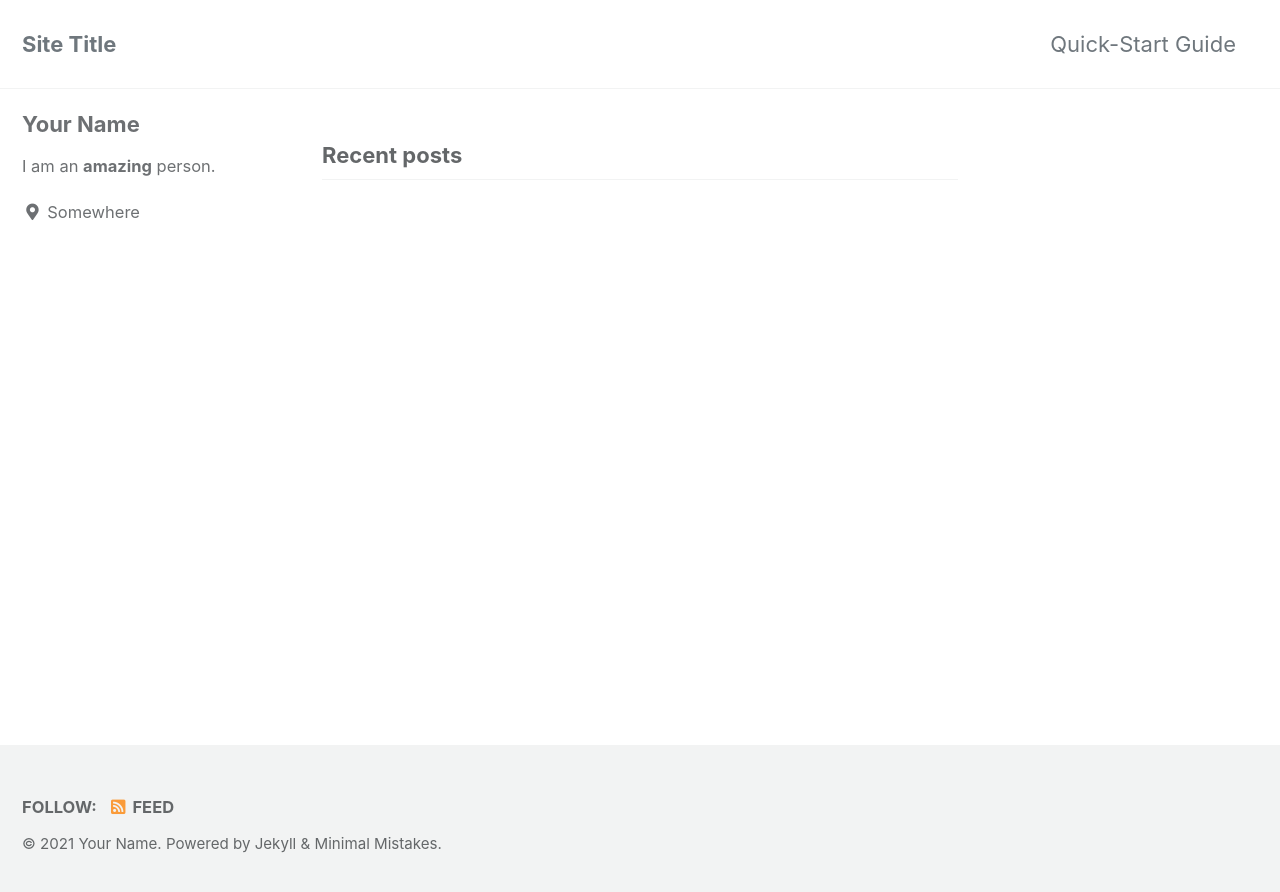
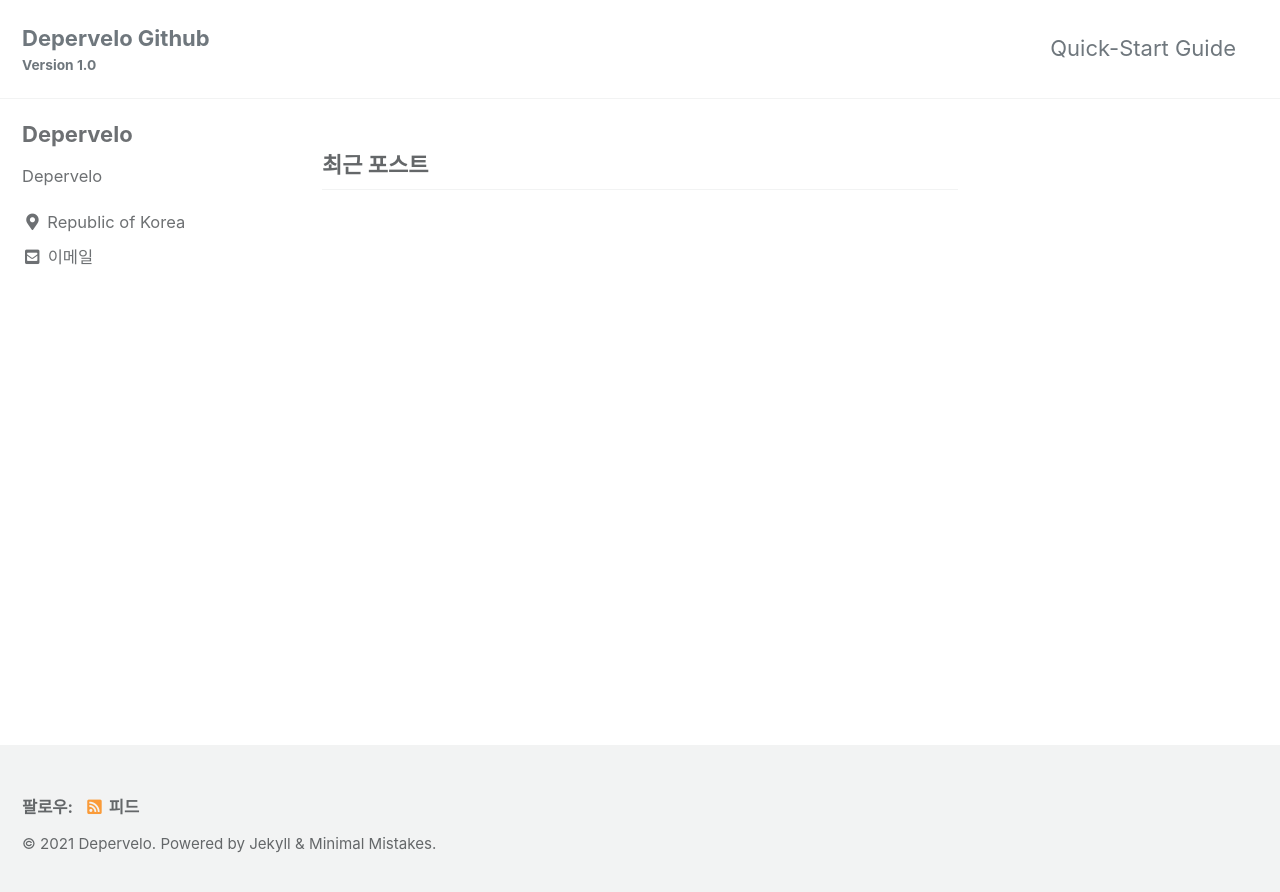
Before and after one commit to depervelo/Jekyll-theme, a Jekyll site: the page built from index.html, in a window 1280 px wide. Shown: the top 892 px of the page. Built offline with Jekyll 4.4.1, drawn with Linux system fonts in a browser that asks for light colours; cached includes are drawn as plain includes; the list of posts is cut into pages by our own code.

Commit message:
update _config.yml

```diff
--- a/_config.yml
+++ b/_config.yml
@@ -15,15 +15,15 @@
 minimal_mistakes_skin    : "default" # "air", "aqua", "contrast", "dark", "dirt", "neon", "mint", "plum", "sunrise"
 
 # Site Settings
-locale                   : "en-US"
-title                    : "Site Title"
+locale                   : "ko-KR"
+title                    : "Depervelo Github"
 title_separator          : "-"
-subtitle                 : # site tagline that appears below site title in masthead
-name                     : "Your Name"
-description              : "An amazing website."
-url                      : # the base hostname & protocol for your site e.g. "https://mmistakes.github.io"
+subtitle                 : "Version 1.0" # site tagline that appears below site title in masthead
+name                     : "Depervelo"
+description              : "Depervelo Website."
+url                      : "depervelo@github.io" # the base hostname & protocol for your site e.g. "https://mmistakes.github.io"
 baseurl                  : # the subpath of your site, e.g. "/blog"
-repository               : # GitHub username/repo-name e.g. "mmistakes/minimal-mistakes"
+repository               : "depervelo/depervelo@github.io" # GitHub username/repo-name e.g. "mmistakes/minimal-mistakes"
 teaser                   : # path of fallback teaser image, e.g. "/assets/images/500x300.png"
 logo                     : # path of logo image to display in the masthead, e.g. "/assets/images/88x88.png"
 masthead_title           : # overrides the website title displayed in the masthead, use " " for no title
@@ -32,7 +32,7 @@ words_per_minute         : 200
 comments:
   provider               : # false (default), "disqus", "discourse", "facebook", "staticman", "staticman_v2", "utterances", "giscus", "custom"
   disqus:
-    shortname            : # https://help.disqus.com/customer/portal/articles/466208-what-s-a-shortname-
+    shortname            : "depervelo" # https://help.disqus.com/customer/portal/articles/466208-what-s-a-shortname-
   discourse:
     server               : # https://meta.discourse.org/t/embedding-discourse-comments-via-javascript/31963 , e.g.: meta.discourse.org
   facebook:
@@ -101,11 +101,11 @@ analytics:
 
 # Site Author
 author:
-  name             : "Your Name"
+  name             : "Depervelo"
   avatar           : # path of avatar image, e.g. "/assets/images/bio-photo.jpg"
-  bio              : "I am an **amazing** person."
-  location         : "Somewhere"
-  email            :
+  bio              : "Depervelo"
+  location         : "Republic of Korea"
+  email            : "depervelo@gmail.com"
   links:
     - label: "Email"
       icon: "fas fa-fw fa-envelope-square"
@@ -287,3 +287,11 @@ defaults:
       comments: # true
       share: true
       related: true
+
+  # _pages
+  - scope:
+      path: "_pages"
+      type: pages
+    values:
+      layout: single
+      author_profile: true
```
